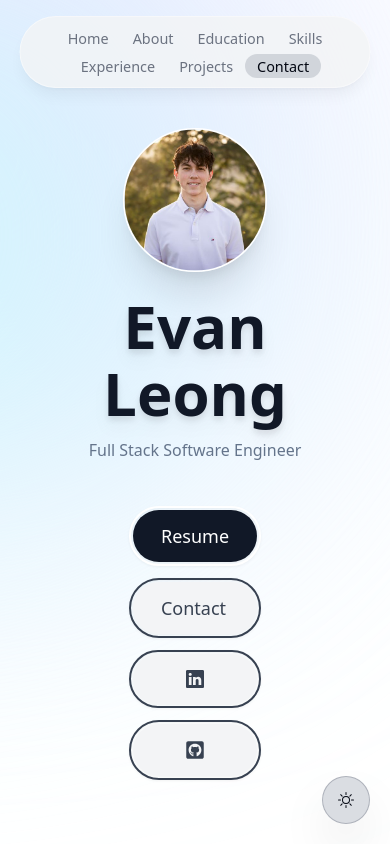
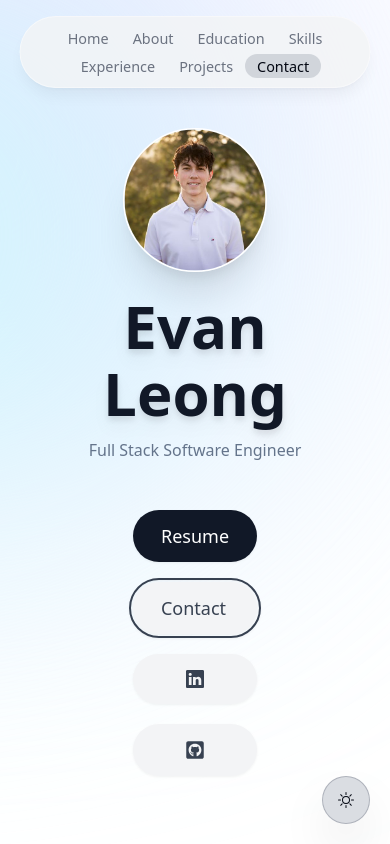
Before and after one commit to EvLeong1/portfolio, a Next.js app: page / in a window 390 px wide. Shown: the top 844 px of the page. Built offline with nearby package versions, Linux system fonts and the light colour scheme; no server answers.

Commit message:
changed intro styles

```diff
--- a/components/intro.tsx
+++ b/components/intro.tsx
@@ -59,14 +59,14 @@ export default function Intro() {
             animate={{opacity:1, y:0}}
             transition={{delay:0.1,}}
         >
-            <a className='bg-gray-900 outline-2 outline-white text-white px-7 py-3 flex items-center gap-2 rounded-full outline-none focus:scale-110 hover:scale-110  active:scale-105 transition cursor-pointer'
+            <a className='bg-gray-900 dark:bg-gray-200 dark:text-gray-800 outline-2 sm:outline-white text-white px-7 py-3 flex items-center gap-2 rounded-full outline-none focus:scale-110 hover:scale-110  active:scale-105 transition cursor-pointer'
             href='/Leong_Evan_Resume.pdf' target="_blank" rel="noopener noreferrer">
                 Resume
                 {/* <HiDownload /> {" "} */}
             </a>
             <Link
             href="#contact"
-            className='bg-gray-100 outline-2 outline-gray-700 text-gray-700  px-7 py-3 flex items-center gap-2 rounded-full outline-none focus:scale-110 hover:scale-110  ctive:scale-105 transition'
+            className='bg-gray-100 dark:bg-slate-500  outline-2 outline-gray-700 text-gray-700  px-7 py-3 flex items-center gap-2 rounded-full outline-none focus:scale-110 hover:scale-110  ctive:scale-105 transition'
             onClick={() => {
                 setActiveSection("Contact");
                 setTimeofLastClick(Date.now());
@@ -75,11 +75,11 @@ export default function Intro() {
              Contact
             {/* <BsArrowRight />{" "} */}
             </Link>
-            <a className='bg-gray-100 outline-2 outline-gray-700 p-4 text-gray-700 justify-center flex items-center gap-2 rounded-full outline-none focus:scale-110 hover:scale-110  active:scale-105 transition cursor-pointer '
+            <a className='bg-gray-100 dark:bg-slate-500  outline-2 sm:outline-gray-700 p-4 text-gray-700 justify-center flex items-center gap-2 rounded-full outline-none focus:scale-110 hover:scale-110  active:scale-105 transition cursor-pointer '
             href='https://www.linkedin.com/in/evanrleong/' target="_blank">
                 <BsLinkedin />
             </a>
-            <a className='bg-gray-100 p-4 outline-2 outline-gray-700 text-center justify-center text-gray-700 flex items-center gap-2 text-[1.25rem] rounded-full outline-none focus:scale-110 hover:scale-110  active:scale-105 transition cursor-pointer'
+            <a className='bg-gray-100 dark:bg-slate-500  p-4 outline-2 sm:outline-gray-700 text-center justify-center text-gray-700 flex items-center gap-2 text-[1.25rem] rounded-full outline-none focus:scale-110 hover:scale-110  active:scale-105 transition cursor-pointer'
             href='https://github.com/EvLeong1' target="_blank">
                 <FaGithubSquare />
             </a>
```
